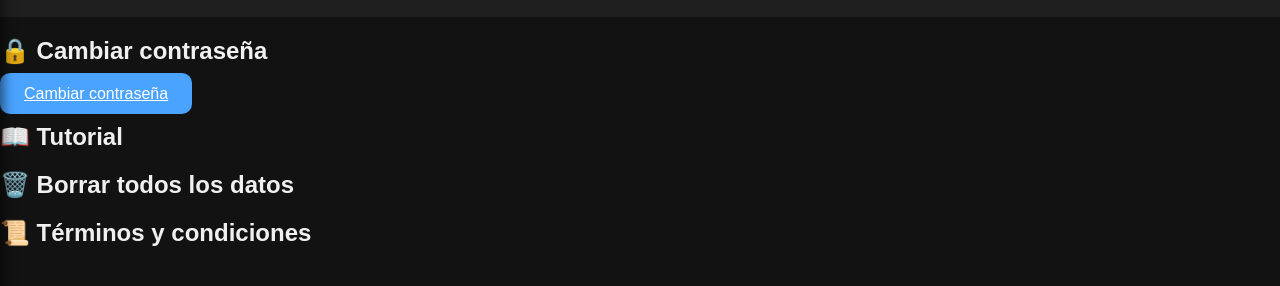
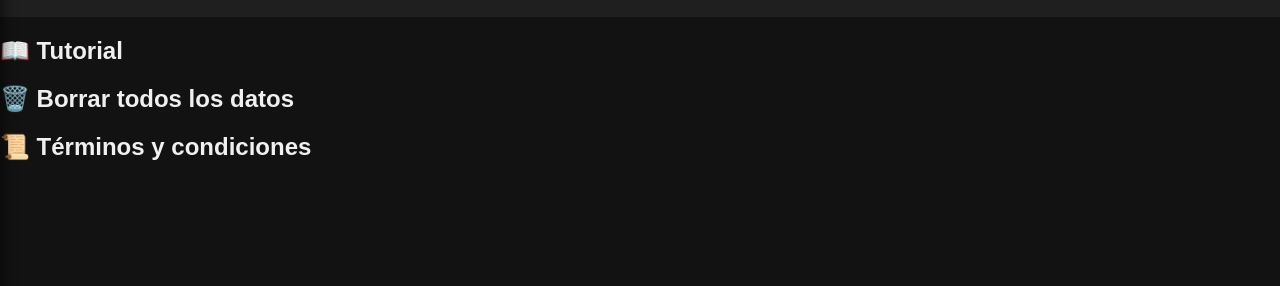
Before and after one commit to RexR848/Proyecto-M.-Gestor-de-gastos, a website: page public/config.html in a window 1280 px wide. Shown: the part 178-464 px from the top of the page. Drawn offline with Linux system fonts and the light colour scheme; no server answers.

Commit message:
Quitando el recuperar contyra desde config

```diff
--- a/public/config.html
+++ b/public/config.html
@@ -17,12 +17,7 @@
 </header>
 
 
-  <!-- Contenido principal -->
-  <main class="main-content">
-    <section class="config-section" id="cambiar-contrasena">
-      <h2>🔒 Cambiar contraseña</h2>
-      <a href="/Recuperar.html" class="btn">Cambiar contraseña</a>
-    </section>
+
 
     <section class="config-section" id="tutorial">
       <h2>📖 Tutorial</h2>
```
